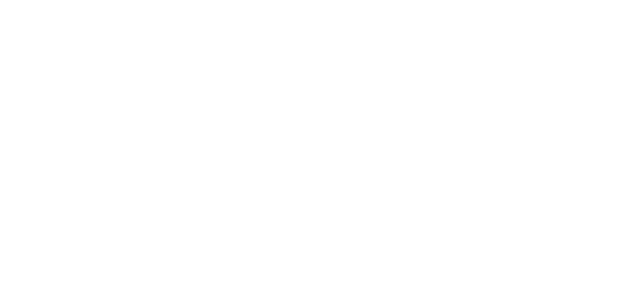
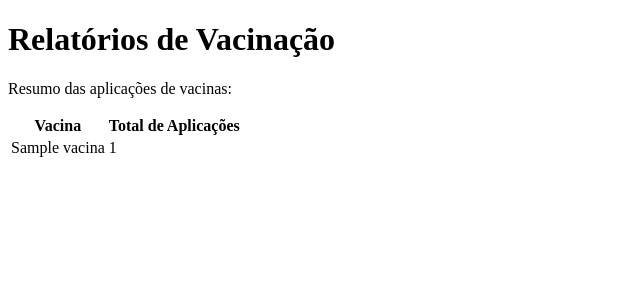
Before and after one commit to HenzoThomaz/projeco-do-boi, a Flask app: page /relatorios/ in a window 1280 px wide. Before the commit the part shown is empty. Shown: the top 300 px of the page, without its empty margins (0-640 px from the left). Run offline with Flask 3, Linux system fonts and the light colour scheme; tables that the repository leaves empty or names only in its code hold one stand-in row (values such as "Sample post").

Commit message:
relatorio feito masi n entendi foi eh nada

```diff
--- a/templates/relatorios.html
+++ b/templates/relatorios.html
@@ -6,6 +6,26 @@
     <title>Relatorios de Vacinação</title>
 </head>
 <body>
+    <div class="container">
+        <h1>Relatórios de Vacinação</h1>
+        <p>Resumo das aplicações de vacinas:</p>
 
+        <table>
+            <thead>
+                <tr>
+                    <th>Vacina</th>
+                    <th>Total de Aplicações</th>
+                </tr>
+            </thead>
+            <tbody>
+                {% for row in dados %}
+                <tr>
+                    <td>{{ row.vacina }}</td>
+                    <td>{{ row.total_aplicacoes }}</td>
+                </tr>
+                {% endfor %}
+            </tbody>
+        </table>
+    </div>
 </body>
 </html>
```
